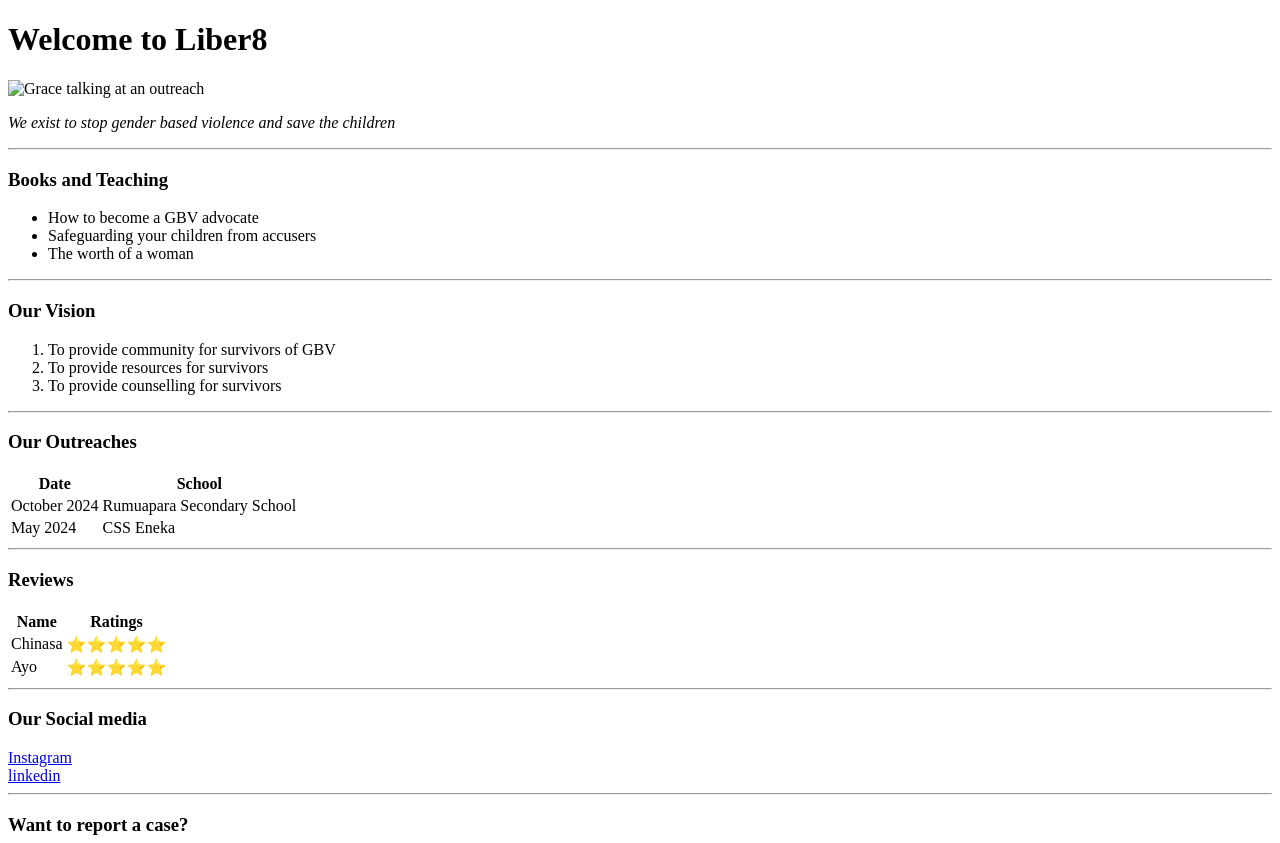
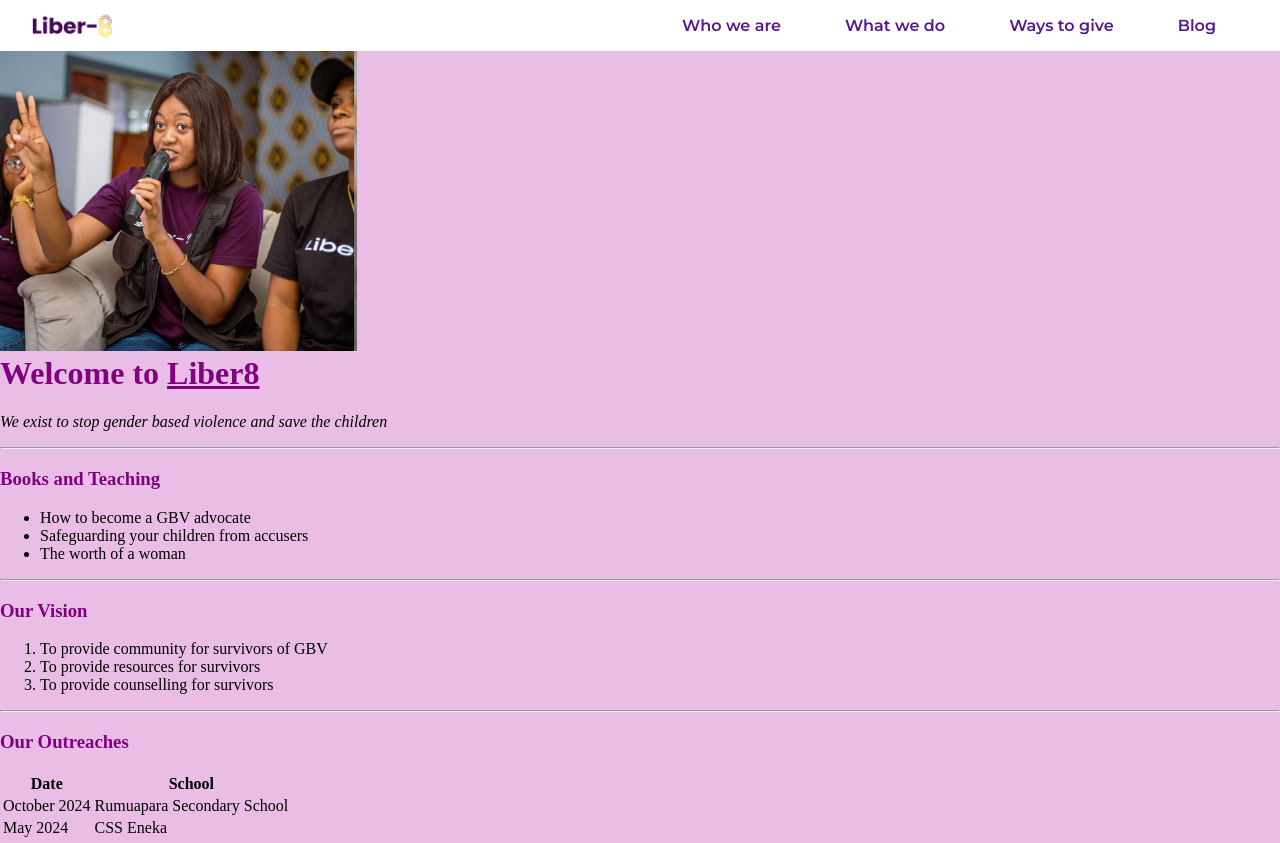
Before and after one commit to deji-bellum/Frontend-learning, a plain HTML site: page index.html in a window 1280 px wide. Shown: the top 843 px of the page. Drawn offline with Linux system fonts and the light colour scheme.

Commit message:
First commit

```diff
--- /dev/null
+++ b/CSS/style.css
@@ -0,0 +1,60 @@
+body{
+    background-color:#EABDE6 ;
+    margin: 0;
+}
+.nav-bar{
+    height: 12%;
+    display: flex;
+    align-items: center;
+
+}
+img {
+    height: 300px;
+}
+
+.logo{
+    width: 80px;
+    height: 32px;
+    cursor: pointer;
+    padding-left: 32px;
+}
+
+.header-container{
+    background-color: white;
+    padding-right: 32px;
+}
+nav{
+    flex: 1;
+    text-align: right;
+}
+
+nav ul li{
+    list-style: none;
+    display: inline-block;
+    margin-left: 28px;
+    padding-right: 32px;
+    color: #82648f;
+    font-weight: 600;
+    font-size: 16px;
+    font-family: "Montserrat", serif;
+}
+
+li{
+    margin-right: 0;
+}
+nav ul li a{
+    text-decoration: none;
+}
+h1{
+    color:purple;
+    margin-top: 0;
+}
+h3{
+    color:purple;
+}
+.pro{
+    text-decoration: underline;
+}
+.Active-page{
+    color: #82648f;
+}
--- a/index.html
+++ b/index.html
@@ -4,12 +4,37 @@
     <meta charset="UTF-8">
     <meta name="viewport" content="width=device-width, initial-scale=1.0">
     <title>Liber8.ng</title>
+    <link rel="stylesheet" href="CSS/style.css">
+    <link rel="shortcut icon" href="favicon.ico" type="image/x-icon">
+    <link rel="preconnect" href="https://fonts.googleapis.com">
+    <link rel="preconnect" href="https://fonts.gstatic.com" crossorigin>
+    <link href="https://fonts.googleapis.com/css2?family=Lato:ital,wght@0,100;0,300;0,400;0,700;0,900;1,100;1,300;1,400;1,700;1,900&family=Montserrat:ital,wght@0,100..900;1,100..900&display=swap" rel="stylesheet">
 </head>
 <body>
-    <h1>Welcome to Liber8</h1>
+    <div class="header-container">
+        <div class="nav-bar">
+            <img src="Full logo.png" alt="logo" class="logo">
+            <nav>
+                <ul>
+                    <li class="Active-page"><a href="">Who we are</a></li>
+                    <li><a href="">What we do</a></li>
+                    <li><a href="">Ways to give</a></li>
+                    <li><a href="">Blog</a></li>
+                </ul>
+            </nav>
+        </div>
+    </div>
     <img src="Grace.png.PNG" alt="Grace talking at an outreach">
-    <p><em>We exist to stop gender based violence and save the children</em></p>
+    <div class="">
+        <h1>Welcome to <span class="pro">Liber8</span></h1>
+        <p><em>We exist to stop gender based violence and save the children</em></p>
+    </div>
+    <div class="middle-container">
 
+    </div>
+    <div class="bottom-container">
+
+    </div>
     <hr><h3>Books and Teaching</h3>
         <ul>
             <li>How to become a GBV advocate</li>
```
Also changed, not shown: Full logo.png (added), Grace.png.PNG (added), Javascript/index.js (added), favicon.ico (added).
